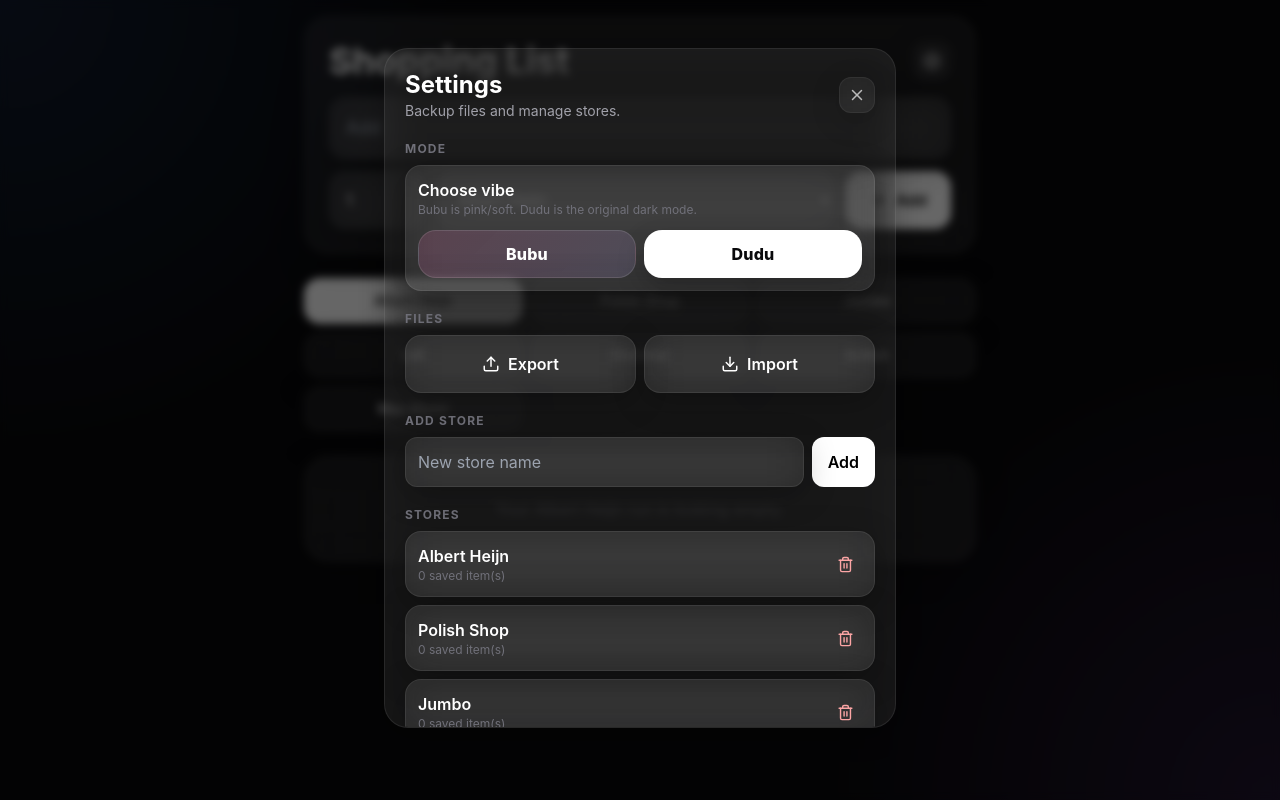
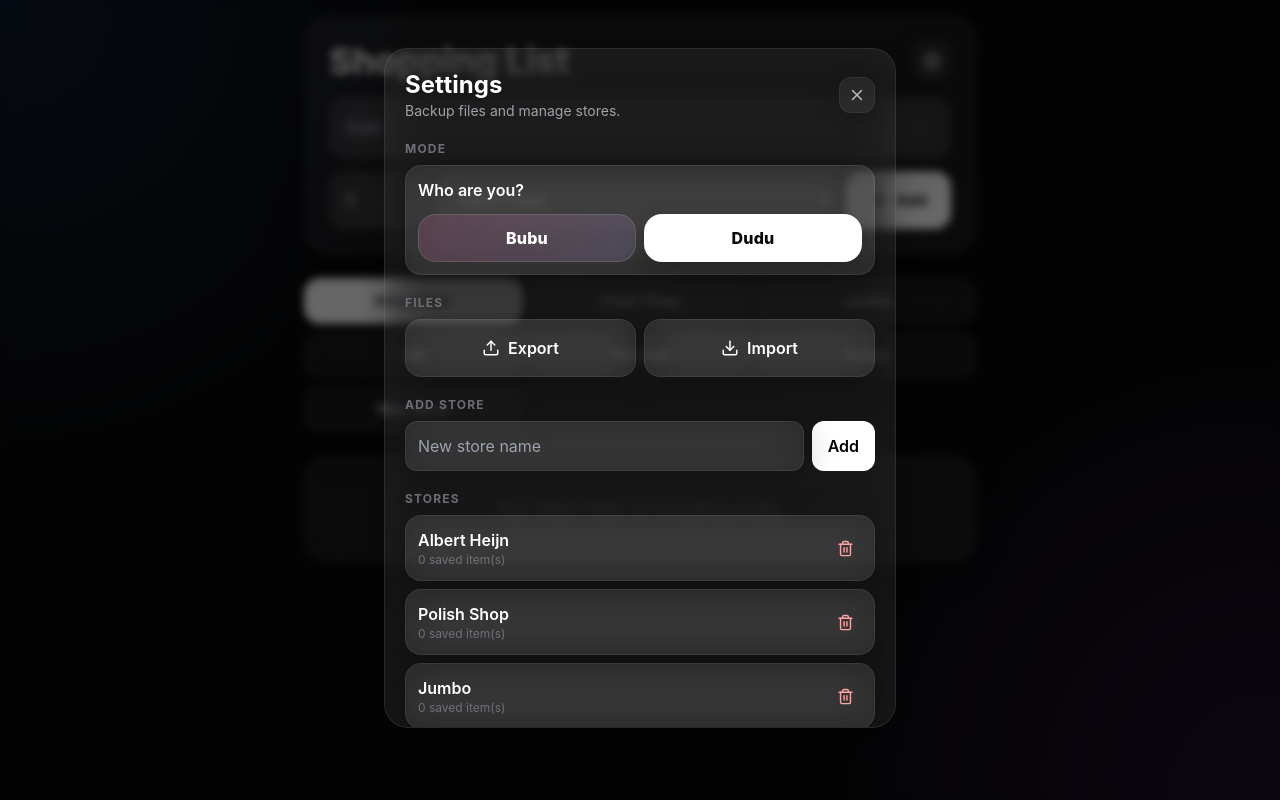
Before and after one commit to lucianpopa18/shopping-list-app, a React (Vite) app: page / in a window 1280 px wide. Both pictures are taken after a click on the button "Settings". Built offline with nearby package versions, Linux system fonts and the light colour scheme.

Commit message:
Update theme selector copy

```diff
--- a/src/App.jsx
+++ b/src/App.jsx
@@ -322,8 +322,7 @@ export default function App() {
                     <p className="text-xs font-bold text-zinc-500 uppercase tracking-widest mb-2">Mode</p>
                     <div className="glass rounded-2xl p-3">
                       <div className="mb-3">
-                        <div className="font-semibold">Choose vibe</div>
-                        <div className="text-xs text-zinc-500">Bubu is pink/soft. Dudu is the original dark mode.</div>
+                        <div className="font-semibold">Who are you?</div>
                       </div>
                       <div className="grid grid-cols-2 gap-2">
                         <motion.button
```
